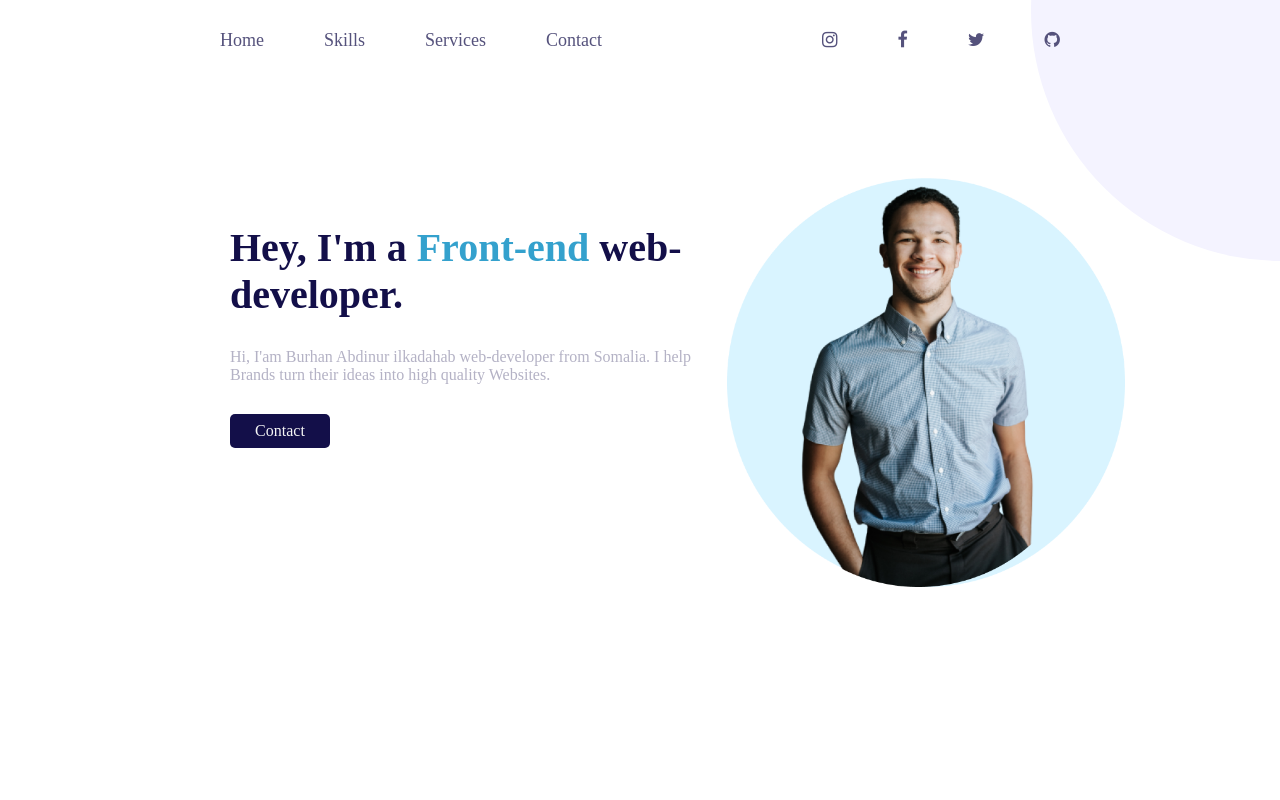
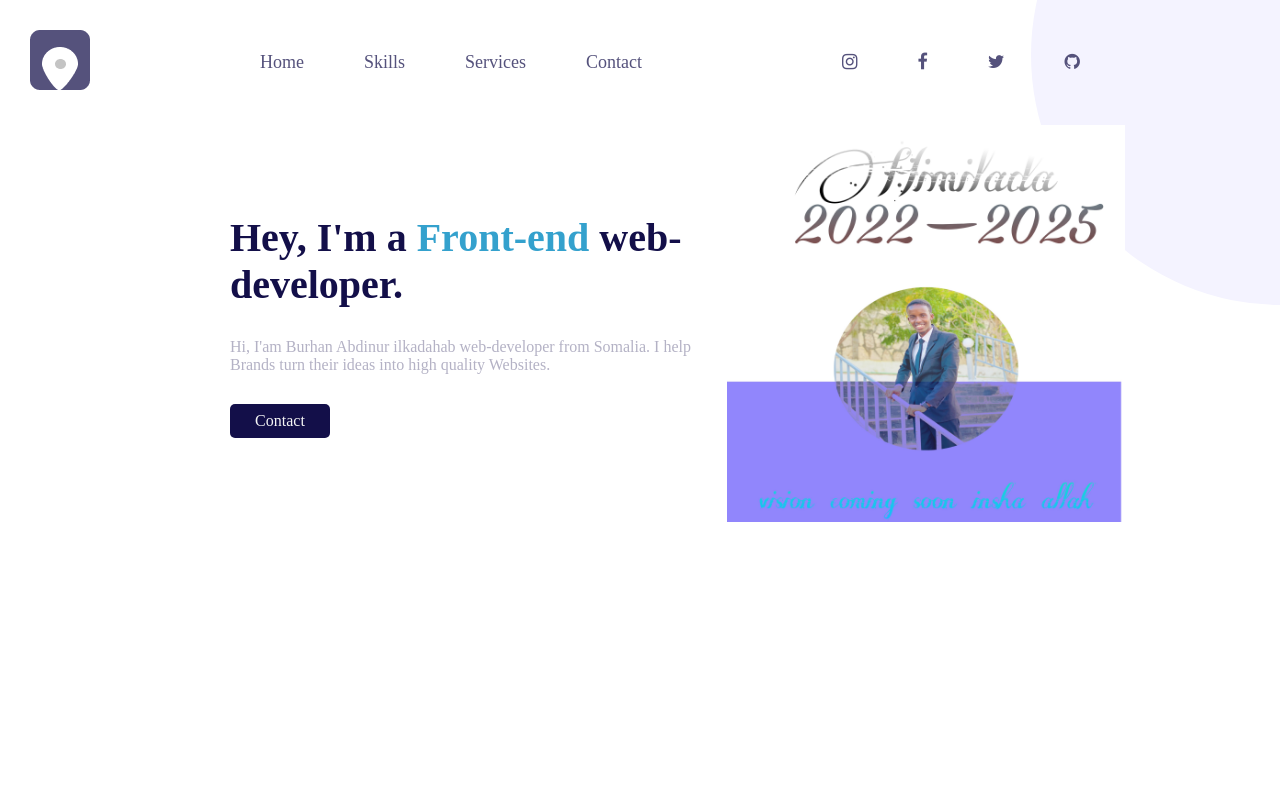
Before and after one commit to Burhaan103/Portfolio, a plain HTML site: page index.html in a window 1280 px wide. Shown: the top 800 px of the page. Drawn offline with Linux system fonts and the light colour scheme.

Commit message:
Update index.html

```diff
--- a/index.html
+++ b/index.html
@@ -13,7 +13,7 @@
 <body>
     <nav class="navbar">
         <div class="brand">
-            <img src="./img/logo.png" alt="">
+            <img src="logo.png" alt="">
         </div>
         <div class="nav-list">
             <ul>
@@ -46,7 +46,7 @@
             </div>
             <div class="col col-2">
                 <div class="hero-img">
-                    <img class="img9" src="profile.png" alt="">
+                    <img class="img9" src="logo.jpg" alt="">
                 </div>
             </div>
         </div>
@@ -217,7 +217,7 @@
 
   <div class="quick-link">
       <div class="brand">
-          <img src="logo.jpg" alt="">
+          <img src="logo.png" alt="">
       </div>
       <ul>
           <li>Home</li>
```
